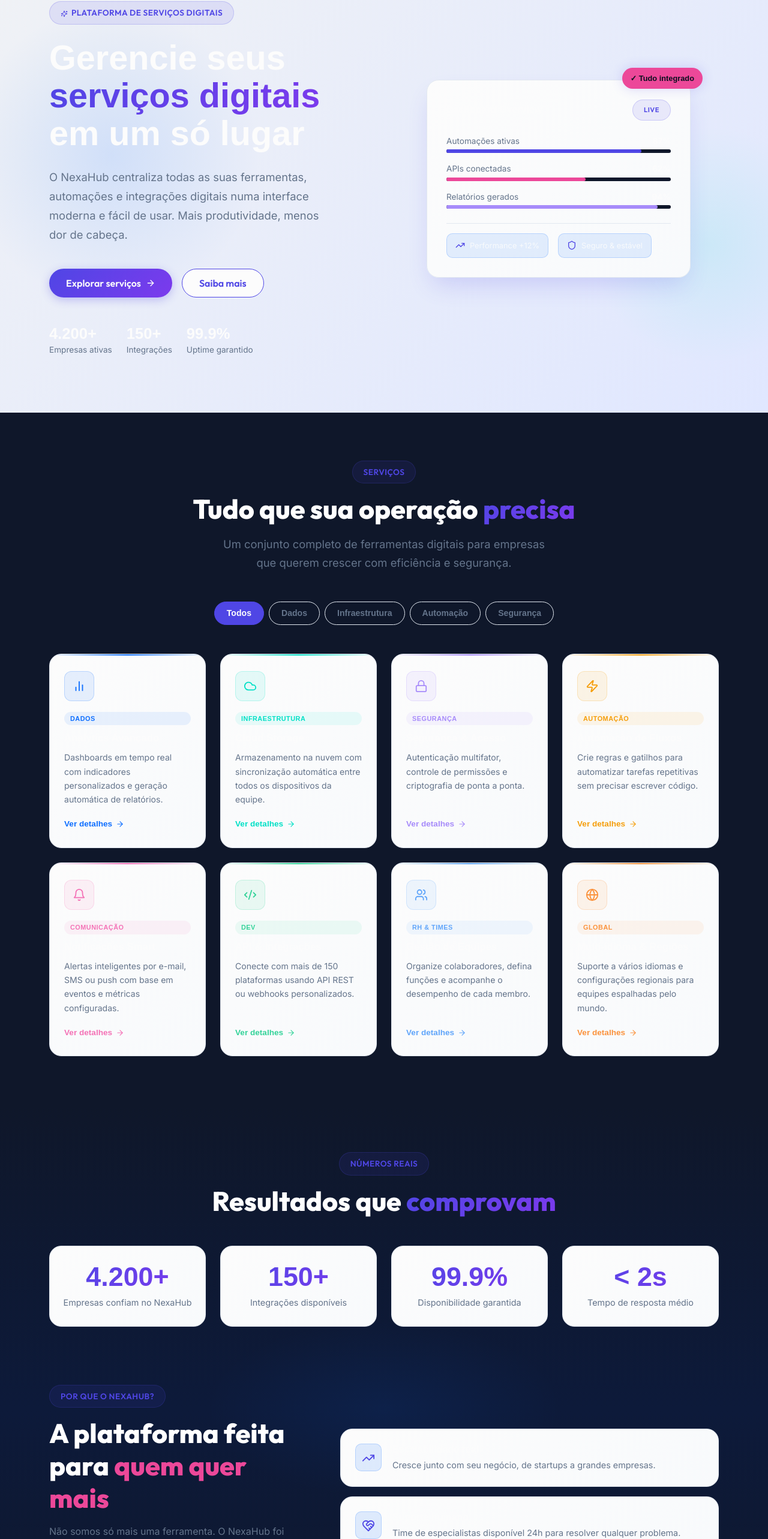
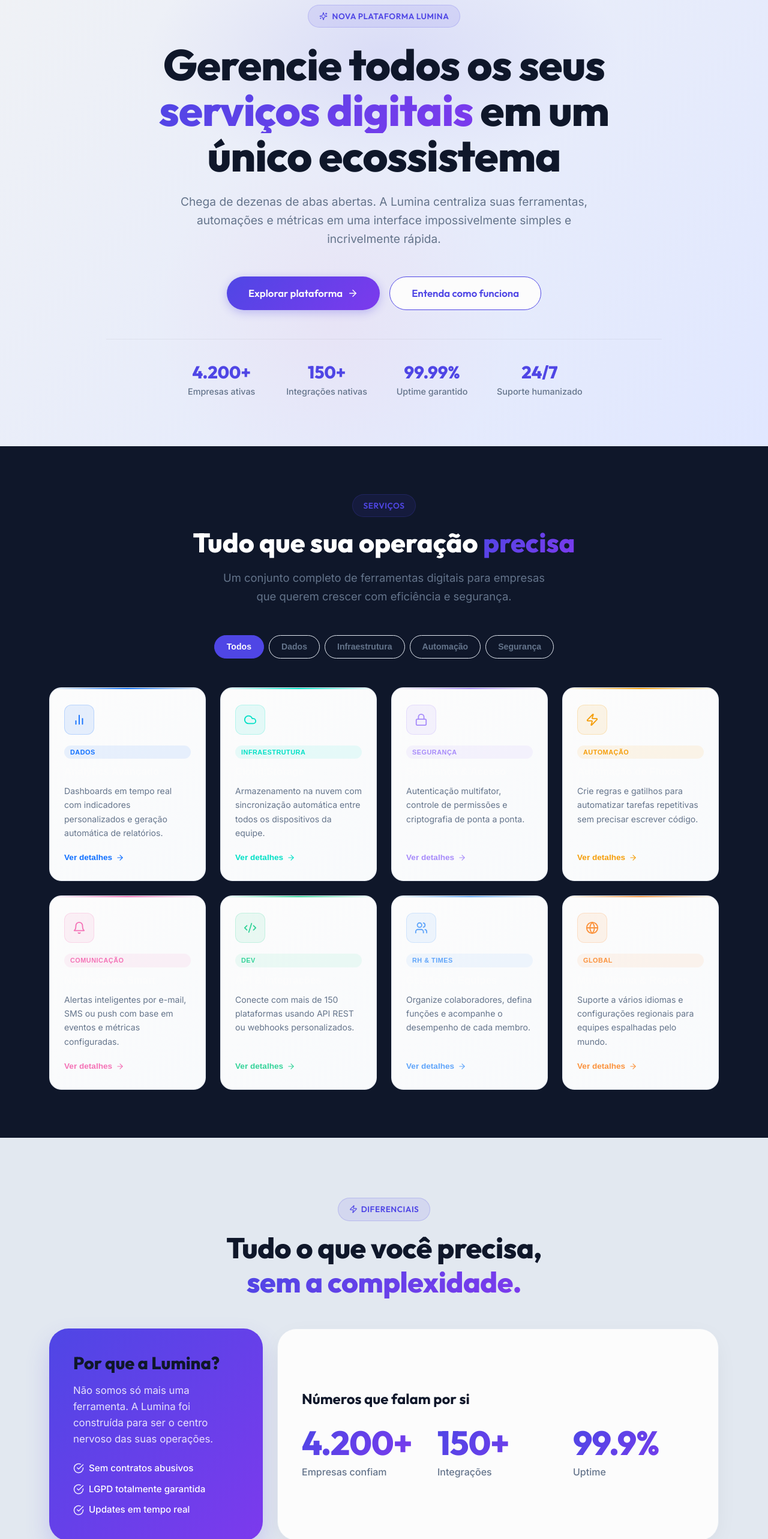
Before and after one commit to dudu1337/Painel-de-servi-os1, a React (Vite) app in the folder painel-servicos-final/: page / in a window 1280 px wide. Shown: the part 112-2678 px from the top of the page at 60% size. Built offline with nearby package versions, Linux system fonts and the light colour scheme.

Commit message:
style(layout): implementa layout centralizado no hero e bento box nos diferenciais

```diff
--- a/painel-servicos-final/src/components/DiferenciaisSection.jsx
+++ b/painel-servicos-final/src/components/DiferenciaisSection.jsx
@@ -1,27 +1,26 @@
-import { CheckCircle, TrendingUp, HeartHandshake, Gauge } from 'lucide-react'
+import { CheckCircle, TrendingUp, HeartHandshake, Gauge, Zap } from 'lucide-react'
 
 const metricas = [
-  { valor: '4.200+', label: 'Empresas confiam no NexaHub' },
-  { valor: '150+', label: 'Integrações disponíveis' },
-  { valor: '99.9%', label: 'Disponibilidade garantida' },
-  { valor: '< 2s', label: 'Tempo de resposta médio' },
+  { valor: '4.200+', label: 'Empresas confiam' },
+  { valor: '150+', label: 'Integrações' },
+  { valor: '99.9%', label: 'Uptime' },
 ]
 
 const diferenciais = [
   {
     icone: TrendingUp,
     titulo: 'Escalabilidade real',
-    descricao: 'Cresce junto com seu negócio, de startups a grandes empresas.',
+    descricao: 'Cresce junto com seu negócio, de startups a grandes corporações.',
   },
   {
     icone: HeartHandshake,
-    titulo: 'Suporte humano',
-    descricao: 'Time de especialistas disponível 24h para resolver qualquer problema.',
+    titulo: 'Suporte humanizado',
+    descricao: 'Especialistas disponíveis 24h para resolver qualquer problema.',
   },
   {
     icone: Gauge,
     titulo: 'Alta performance',
-    descricao: 'Infraestrutura distribuída globalmente para latência mínima.',
+    descricao: 'Infraestrutura distribuída para latência mínima e velocidade máxima.',
   },
 ]
 
@@ -30,147 +29,178 @@
     <section
       id="metricas"
       style={{
-        background: 'linear-gradient(180deg, var(--dark) 0%, #0d1a3a 50%, var(--dark) 100%)',
+        background: 'var(--bg-subtle)',
+        paddingTop: '100px',
+        paddingBottom: '100px',
         position: 'relative',
         overflow: 'hidden',
       }}
     >
-      {/* Glow central */}
-      <div
+      <div className="container">
+        <div className="text-center mb-5 fade-in-up">
+          <span className="badge-custom mb-3 d-inline-flex align-items-center justify-content-center">
+            <Zap size={14} style={{ marginRight: '6px' }} /> Diferenciais
+          </span>
+          <h2
             style={{
-          position: 'absolute',
-          top: '50%',
-          left: '50%',
-          transform: 'translate(-50%, -50%)',
-          width: '600px',
-          height: '300px',
-          background: 'radial-gradient(ellipse, rgba(15,111,255,0.08) 0%, transparent 70%)',
-          pointerEvents: 'none',
+              fontFamily: 'Outfit, sans-serif',
+              fontWeight: 800,
+              fontSize: 'clamp(2rem, 4vw, 3rem)',
+              color: 'var(--text-dark)',
+              marginBottom: '1rem',
+              letterSpacing: '-0.5px'
             }}
-      />
-
-      <div className="container position-relative">
-        {/* Métricas */}
-        <div className="text-center mb-5">
-          <span className="badge-custom mb-3 d-inline-block">Números reais</span>
-          <h2 className="section-title text-white">
-            Resultados que{' '}
-            <span style={{ background: 'var(--gradient-primary)', WebkitBackgroundClip: 'text', WebkitTextFillColor: 'transparent' }}>
-              comprovam
+          >
+            Tudo o que você precisa, <br />
+            <span
+              style={{
+                background: 'var(--gradient-primary)',
+                WebkitBackgroundClip: 'text',
+                WebkitTextFillColor: 'transparent',
+              }}
+            >
+              sem a complexidade.
             </span>
           </h2>
         </div>
 
-        <div className="row g-4 mb-5">
-          {metricas.map((m) => (
-            <div key={m.label} className="col-6 col-md-3 text-center">
+        {/* Bento Box Grid */}
+        <div className="row g-4">
+
+          {/* Box 1: Texto e Features (Lado Esquerdo Superior) */}
+          <div className="col-lg-4 fade-in-up delay-1">
             <div
               style={{
-                  background: 'var(--gradient-card)',
+                background: 'var(--gradient-primary)',
+                borderRadius: '32px',
+                padding: '40px',
+                height: '100%',
+                color: '#fff',
+                display: 'flex',
+                flexDirection: 'column',
+                justifyContent: 'center',
+                boxShadow: '0 20px 40px rgba(79,70,229,0.2)'
+              }}
+            >
+              <h3 style={{ fontFamily: 'Outfit, sans-serif', fontWeight: 800, fontSize: '1.8rem', marginBottom: '16px' }}>
+                Por que a Lumina?
+              </h3>
+              <p style={{ color: 'rgba(255,255,255,0.85)', fontSize: '1.05rem', lineHeight: 1.6, marginBottom: '24px' }}>
+                Não somos só mais uma ferramenta. A Lumina foi construída para ser o centro nervoso das suas operações.
+              </p>
+              <ul style={{ listStyle: 'none', padding: 0, margin: 0, display: 'flex', flexDirection: 'column', gap: '12px' }}>
+                {[
+                  'Sem contratos abusivos',
+                  'LGPD totalmente garantida',
+                  'Updates em tempo real',
+                ].map((item) => (
+                  <li key={item} className="d-flex align-items-center gap-2">
+                    <CheckCircle size={18} color="#fff" style={{ opacity: 0.9 }} />
+                    <span style={{ fontSize: '0.95rem', fontWeight: 500 }}>{item}</span>
+                  </li>
+                ))}
+              </ul>
+            </div>
+          </div>
+
+          {/* Box 2: Métricas (Lado Direito Superior) */}
+          <div className="col-lg-8 fade-in-up delay-2">
+            <div
+              style={{
+                background: 'var(--white)',
+                borderRadius: '32px',
+                padding: '40px',
+                height: '100%',
                 border: '1px solid var(--dark-border)',
-                  borderRadius: 'var(--radius)',
-                  padding: '28px 20px',
+                display: 'flex',
+                flexDirection: 'column',
+                justifyContent: 'center',
+                boxShadow: 'var(--shadow-card)'
+              }}
+            >
+              <h3 style={{ fontFamily: 'Outfit, sans-serif', fontWeight: 700, fontSize: '1.5rem', color: 'var(--text-dark)', marginBottom: '32px' }}>
+                Números que falam por si
+              </h3>
+              <div className="row g-4">
+                {metricas.map((m) => (
+                  <div key={m.label} className="col-md-4">
+                    <div
+                      style={{
+                        fontFamily: 'Outfit, sans-serif',
+                        fontWeight: 800,
+                        fontSize: 'clamp(2.5rem, 5vw, 3.5rem)',
+                        background: 'var(--gradient-primary)',
+                        WebkitBackgroundClip: 'text',
+                        WebkitTextFillColor: 'transparent',
+                        lineHeight: 1,
+                        marginBottom: '8px',
+                        letterSpacing: '-1px'
+                      }}
+                    >
+                      {m.valor}
+                    </div>
+                    <div style={{ color: 'var(--text-muted)', fontSize: '1rem', fontWeight: 500 }}>{m.label}</div>
+                  </div>
+                ))}
+              </div>
+            </div>
+          </div>
+
+          {/* Boxes Inferiores: Diferenciais */}
+          {diferenciais.map(({ icone: Icone, titulo, descricao }, idx) => (
+            <div key={titulo} className={`col-lg-4 fade-in-up delay-${idx + 1}`}>
+              <div
+                style={{
+                  background: 'var(--white)',
+                  borderRadius: '32px',
+                  padding: '36px',
+                  height: '100%',
+                  border: '1px solid var(--dark-border)',
+                  boxShadow: 'var(--shadow-card)',
+                  transition: 'transform 0.3s ease, box-shadow 0.3s ease',
+                  cursor: 'default'
+                }}
+                onMouseEnter={(e) => {
+                  e.currentTarget.style.transform = 'translateY(-4px)'
+                  e.currentTarget.style.boxShadow = '0 20px 40px rgba(0,0,0,0.06)'
+                }}
+                onMouseLeave={(e) => {
+                  e.currentTarget.style.transform = 'translateY(0)'
+                  e.currentTarget.style.boxShadow = 'var(--shadow-card)'
                 }}
               >
                 <div
                   style={{
-                    fontFamily: 'Sora, sans-serif',
-                    fontWeight: 800,
-                    fontSize: 'clamp(2rem, 4vw, 2.8rem)',
-                    background: 'var(--gradient-primary)',
-                    WebkitBackgroundClip: 'text',
-                    WebkitTextFillColor: 'transparent',
-                    lineHeight: 1,
-                    marginBottom: '10px',
+                    background: 'rgba(79,70,229,0.08)',
+                    width: '64px',
+                    height: '64px',
+                    borderRadius: '20px',
+                    display: 'flex',
+                    alignItems: 'center',
+                    justifyContent: 'center',
+                    marginBottom: '24px',
                   }}
                 >
-                  {m.valor}
+                  <Icone size={28} color="var(--primary)" />
                 </div>
-                <div style={{ color: 'var(--text-muted)', fontSize: '0.9rem' }}>{m.label}</div>
-              </div>
-            </div>
-          ))}
-        </div>
-
-        <hr className="divider-line mb-5" />
-
-        {/* Diferenciais */}
-        <div className="row align-items-center g-5">
-          <div className="col-lg-5">
-            <span className="badge-custom mb-3 d-inline-block">Por que o NexaHub?</span>
-            <h2 className="section-title text-white">
-              A plataforma feita para{' '}
-              <span style={{ color: 'var(--accent)' }}>quem quer mais</span>
-            </h2>
-            <p style={{ color: 'var(--text-muted)', lineHeight: '1.7', marginBottom: '2rem' }}>
-              Não somos só mais uma ferramenta. O NexaHub foi construído para ser o centro de operações digitais
-              da sua empresa, com simplicidade e poder ao mesmo tempo.
-            </p>
-            {[
-              'Sem contrato de longo prazo',
-              'Dados sempre seus, nunca vendidos',
-              'Atualizações automáticas incluídas',
-              'Conformidade com LGPD garantida',
-            ].map((item) => (
-              <div key={item} className="d-flex align-items-center gap-2 mb-2">
-                <CheckCircle size={18} color="var(--accent)" />
-                <span style={{ color: 'var(--text-light)', fontSize: '0.95rem' }}>{item}</span>
-              </div>
-            ))}
-          </div>
-
-          <div className="col-lg-7">
-            <div className="row g-3">
-              {diferenciais.map(({ icone: Icone, titulo, descricao }) => (
-                <div key={titulo} className="col-12">
-                  <div
-                    style={{
-                      background: 'var(--gradient-card)',
-                      border: '1px solid var(--dark-border)',
-                      borderRadius: 'var(--radius)',
-                      padding: '24px',
-                      display: 'flex',
-                      alignItems: 'flex-start',
-                      gap: '18px',
-                      transition: 'border 0.2s',
-                    }}
-                    onMouseEnter={(e) =>
-                      (e.currentTarget.style.border = '1px solid rgba(15,111,255,0.3)')
-                    }
-                    onMouseLeave={(e) =>
-                      (e.currentTarget.style.border = '1px solid var(--dark-border)')
-                    }
-                  >
-                    <div
-                      style={{
-                        background: 'rgba(15,111,255,0.12)',
-                        border: '1px solid rgba(15,111,255,0.2)',
-                        borderRadius: '10px',
-                        padding: '10px',
-                        flexShrink: 0,
-                      }}
-                    >
-                      <Icone size={22} color="var(--primary)" />
-                    </div>
-                    <div>
                 <h4
                   style={{
-                          fontFamily: 'Sora, sans-serif',
+                    fontFamily: 'Outfit, sans-serif',
                     fontWeight: 700,
-                          color: 'var(--white)',
-                          fontSize: '1rem',
-                          marginBottom: '6px',
+                    color: 'var(--text-dark)',
+                    fontSize: '1.25rem',
+                    marginBottom: '12px',
                   }}
                 >
                   {titulo}
                 </h4>
-                      <p style={{ color: 'var(--text-muted)', fontSize: '0.9rem', margin: 0 }}>{descricao}</p>
-                    </div>
+                <p style={{ color: 'var(--text-muted)', fontSize: '1rem', lineHeight: 1.6, margin: 0 }}>
+                  {descricao}
+                </p>
               </div>
             </div>
           ))}
-            </div>
-          </div>
+
         </div>
       </div>
     </section>
--- a/painel-servicos-final/src/components/HeroSection.jsx
+++ b/painel-servicos-final/src/components/HeroSection.jsx
@@ -19,7 +19,7 @@
         minHeight: '100vh',
         display: 'flex',
         alignItems: 'center',
-        paddingTop: '100px',
+        paddingTop: '120px',
         paddingBottom: '80px',
         position: 'relative',
         overflow: 'hidden',
@@ -29,194 +29,124 @@
       <div
         style={{
           position: 'absolute',
-          top: '15%',
-          left: '-5%',
-          width: '500px',
-          height: '500px',
-          background: 'radial-gradient(circle, rgba(15,111,255,0.12) 0%, transparent 70%)',
-          borderRadius: '50%',
+          top: '0%',
+          left: '50%',
+          transform: 'translateX(-50%)',
+          width: '800px',
+          height: '400px',
+          background: 'radial-gradient(ellipse, rgba(79,70,229,0.1) 0%, transparent 70%)',
           pointerEvents: 'none',
         }}
       />
       <div
         style={{
           position: 'absolute',
-          bottom: '10%',
-          right: '-8%',
-          width: '400px',
-          height: '400px',
-          background: 'radial-gradient(circle, rgba(0,224,198,0.10) 0%, transparent 70%)',
+          bottom: '-10%',
+          left: '20%',
+          width: '600px',
+          height: '600px',
+          background: 'radial-gradient(circle, rgba(236,72,153,0.05) 0%, transparent 70%)',
           borderRadius: '50%',
           pointerEvents: 'none',
         }}
       />
 
-      <div className="container">
-        <div className="row align-items-center g-5">
-          {/* lado esquerdo - texto */}
-          <div className="col-lg-6">
+      <div className="container position-relative">
+        <div className="row justify-content-center text-center">
+          <div className="col-lg-10">
             <div className="fade-in-up">
-              <span className="badge-custom mb-4 d-inline-block">
-                <Sparkles size={12} style={{ marginRight: '6px' }} />
-                Plataforma de Serviços Digitais
+              <span className="badge-custom mb-4 d-inline-flex align-items-center justify-content-center">
+                <Sparkles size={14} style={{ marginRight: '8px' }} />
+                Nova Plataforma Lumina
               </span>
               <h1
                 style={{
-                  fontFamily: 'Sora, sans-serif',
+                  fontFamily: 'Outfit, sans-serif',
                   fontWeight: 800,
-                  fontSize: 'clamp(2.4rem, 5vw, 3.6rem)',
-                  lineHeight: '1.1',
+                  fontSize: 'clamp(2.8rem, 6vw, 4.5rem)',
+                  lineHeight: '1.05',
                   marginBottom: '1.5rem',
-                  color: 'var(--white)',
+                  color: 'var(--text-dark)',
+                  letterSpacing: '-1px',
                 }}
               >
-                Gerencie seus{' '}
+                Gerencie todos os seus{' '}
                 <span
                   style={{
                     background: 'var(--gradient-primary)',
                     WebkitBackgroundClip: 'text',
                     WebkitTextFillColor: 'transparent',
+                    display: 'inline-block',
                   }}
                 >
                   serviços digitais
                 </span>{' '}
-                em um só lugar
+                em um único ecossistema
               </h1>
               <p
                 style={{
                   color: 'var(--text-muted)',
-                  fontSize: '1.15rem',
-                  lineHeight: '1.75',
-                  marginBottom: '2.5rem',
-                  maxWidth: '480px',
+                  fontSize: '1.2rem',
+                  lineHeight: '1.6',
+                  marginBottom: '3rem',
+                  maxWidth: '680px',
+                  margin: '0 auto 3rem',
                 }}
               >
-                O NexaHub centraliza todas as suas ferramentas, automações e integrações digitais
-                numa interface moderna e fácil de usar. Mais produtividade, menos dor de cabeça.
+                Chega de dezenas de abas abertas. A Lumina centraliza suas ferramentas, automações e métricas
+                em uma interface impossivelmente simples e incrivelmente rápida.
               </p>
 
-              <div className="d-flex flex-wrap gap-3 align-items-center">
-                {/* botão principal - rola até os cards de serviço */}
+              <div className="d-flex flex-wrap justify-content-center gap-3 mb-5">
                 <button
                   onClick={rolarServicos}
-                  className="btn-primary-custom d-flex align-items-center gap-2"
+                  className="btn-primary-custom d-flex align-items-center justify-content-center gap-2"
+                  style={{ padding: '14px 36px', fontSize: '1.05rem' }}
                 >
-                  Explorar serviços
-                  <ArrowRight size={16} />
+                  Explorar plataforma
+                  <ArrowRight size={18} />
                 </button>
-
-                {/* botão secundário - rola até seção sobre/contato */}
-                <button onClick={rolarSobre} className="btn-outline-custom">
-                  Saiba mais
+                <button
+                  onClick={rolarSobre}
+                  className="btn-outline-custom"
+                  style={{ padding: '14px 36px', fontSize: '1.05rem' }}
+                >
+                  Entenda como funciona
                 </button>
               </div>
 
-              {/* mini estatísticas */}
-              <div className="d-flex flex-wrap gap-4 mt-5">
+              {/* mini estatísticas centralizadas */}
+              <div
+                className="d-flex flex-wrap justify-content-center gap-4 gap-md-5 mt-5 fade-in-up delay-2"
+                style={{
+                  borderTop: '1px solid rgba(0,0,0,0.05)',
+                  paddingTop: '2.5rem'
+                }}
+              >
                 {[
                   { label: 'Empresas ativas', value: '4.200+' },
-                  { label: 'Integrações', value: '150+' },
-                  { label: 'Uptime garantido', value: '99.9%' },
+                  { label: 'Integrações nativas', value: '150+' },
+                  { label: 'Uptime garantido', value: '99.99%' },
+                  { label: 'Suporte humanizado', value: '24/7' },
                 ].map((stat) => (
-                  <div key={stat.label}>
+                  <div key={stat.label} style={{ minWidth: '120px' }}>
                     <div
                       style={{
-                        fontFamily: 'Sora, sans-serif',
+                        fontFamily: 'Outfit, sans-serif',
                         fontWeight: 800,
-                        fontSize: '1.6rem',
-                        color: 'var(--white)',
+                        fontSize: '1.8rem',
+                        color: 'var(--primary)',
                         lineHeight: 1,
+                        marginBottom: '8px'
                       }}
                     >
                       {stat.value}
                     </div>
-                    <div style={{ color: 'var(--text-muted)', fontSize: '0.85rem', marginTop: '4px' }}>
+                    <div style={{ color: 'var(--text-muted)', fontSize: '0.9rem', fontWeight: 500 }}>
                       {stat.label}
                     </div>
                   </div>
                 ))}
-              </div>
-            </div>
-          </div>
-
-          {/* lado direito - card visual animado (só aparece em telas grandes) */}
-          <div className="col-lg-6 d-none d-lg-flex justify-content-center">
-            <div
-              className="fade-in-up delay-3"
-              style={{ position: 'relative', width: '100%', maxWidth: '440px' }}
-            >
-              <div
-                style={{
-                  background: 'var(--gradient-card)',
-                  border: '1px solid var(--dark-border)',
-                  borderRadius: 'var(--radius)',
-                  padding: '32px',
-                  boxShadow: 'var(--shadow-hover)',
-                  animation: 'float 5s ease-in-out infinite',
-                }}
-              >
-                <div className="d-flex align-items-center justify-content-between mb-4">
-                  <span style={{ fontFamily: 'Sora, sans-serif', fontWeight: 700, color: 'var(--white)' }}>
-                    Dashboard Overview
-                  </span>
-                  <span className="badge-custom" style={{ fontSize: '0.7rem' }}>Live</span>
-                </div>
-
-                {[
-                  { label: 'Automações ativas', val: 87, color: 'var(--primary)' },
-                  { label: 'APIs conectadas', val: 62, color: 'var(--accent)' },
-                  { label: 'Relatórios gerados', val: 94, color: '#a78bfa' },
-                ].map((item) => (
-                  <div key={item.label} className="mb-3">
-                    <div className="d-flex justify-content-between mb-1">
-                      <span style={{ color: 'var(--text-muted)', fontSize: '0.85rem' }}>{item.label}</span>
-                      <span style={{ color: 'var(--white)', fontSize: '0.85rem', fontWeight: 600 }}>{item.val}%</span>
-                    </div>
-                    <div style={{ background: 'var(--dark)', borderRadius: '4px', height: '6px' }}>
-                      <div style={{ width: `${item.val}%`, height: '100%', background: item.color, borderRadius: '4px' }} />
-                    </div>
-                  </div>
-                ))}
-
-                <div className="mt-4 d-flex gap-3" style={{ borderTop: '1px solid var(--dark-border)', paddingTop: '1rem' }}>
-                  {[TrendingUp, Shield].map((Icon, i) => (
-                    <div
-                      key={i}
-                      style={{
-                        background: 'rgba(15,111,255,0.1)',
-                        border: '1px solid rgba(15,111,255,0.2)',
-                        borderRadius: '10px',
-                        padding: '10px 14px',
-                        display: 'flex',
-                        alignItems: 'center',
-                        gap: '8px',
-                      }}
-                    >
-                      <Icon size={16} color="var(--primary)" />
-                      <span style={{ fontSize: '0.8rem', color: 'var(--text-light)' }}>
-                        {i === 0 ? 'Performance +12%' : 'Seguro & estável'}
-                      </span>
-                    </div>
-                  ))}
-                </div>
-              </div>
-
-              <div
-                style={{
-                  position: 'absolute',
-                  top: '-20px',
-                  right: '-20px',
-                  background: 'var(--accent)',
-                  color: '#0a0f1e',
-                  fontFamily: 'Sora, sans-serif',
-                  fontWeight: 800,
-                  fontSize: '0.8rem',
-                  padding: '8px 14px',
-                  borderRadius: '50px',
-                  animation: 'pulse-glow 3s ease-in-out infinite',
-                }}
-              >
-                ✓ Tudo integrado
               </div>
             </div>
           </div>
```
Lines whose indentation alone changed are shown as unchanged.
